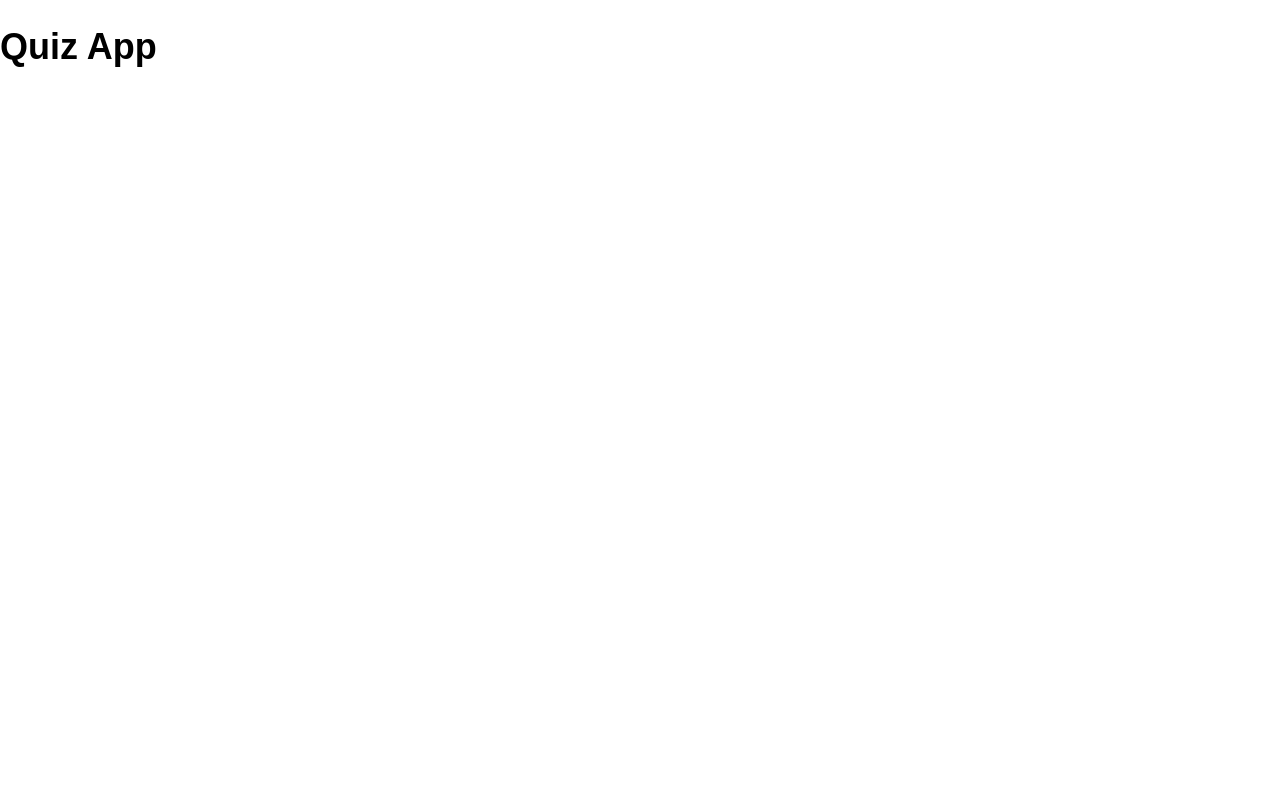
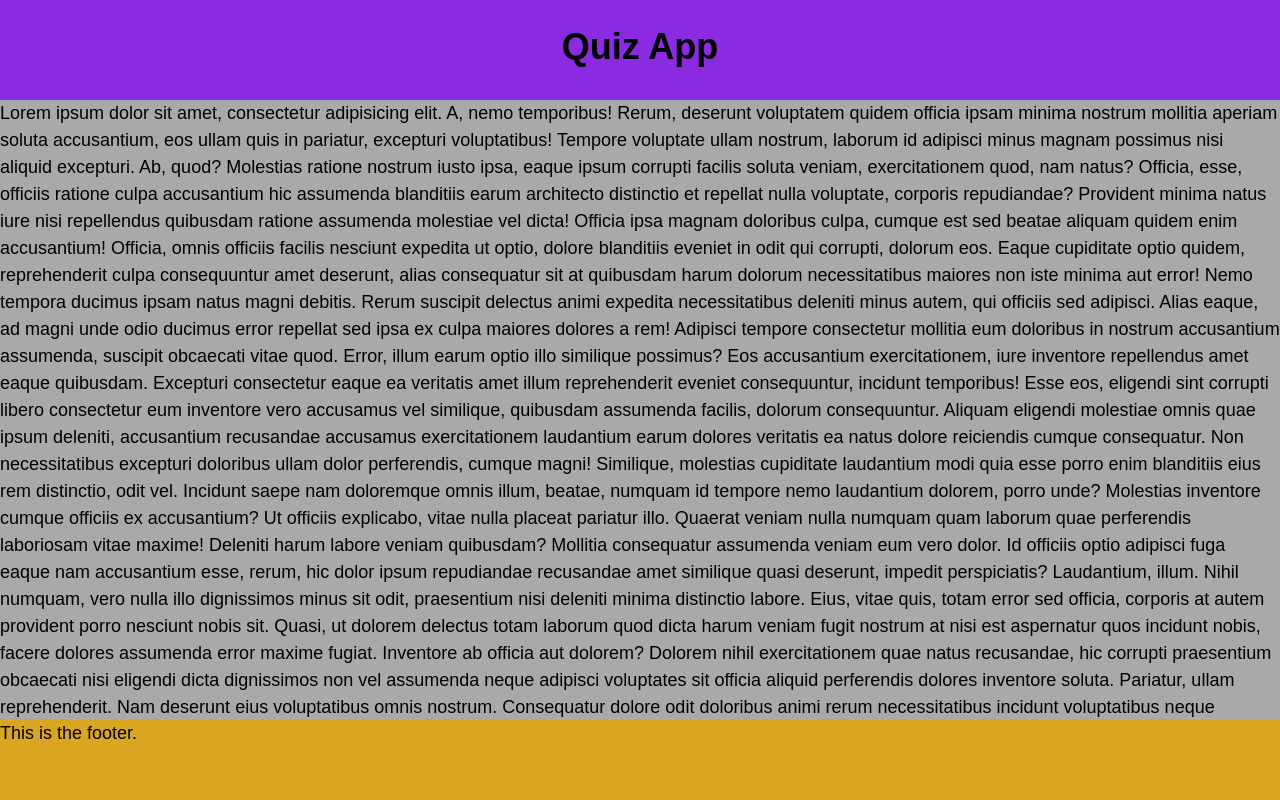
Before and after one commit to luziehtan/quiz-app, a website: page index.html in a window 1280 px wide. Drawn offline with Linux system fonts and the light colour scheme.

Commit message:
Style add-grid

```diff
--- a/index.html
+++ b/index.html
@@ -6,7 +6,77 @@
     <title>Quiz App</title>
     <link rel="stylesheet" href="styles/index.css" />
   </head>
-  <body>
-    <h1>Quiz App</h1>
+  <body class="app-grid">
+    <header class="app-grid__heading">
+      <h1 class="app-grid__header">Quiz App</h1>
+    </header>
+    <main class="app-grid__content">
+      Lorem ipsum dolor sit amet, consectetur adipisicing elit. A, nemo
+      temporibus! Rerum, deserunt voluptatem quidem officia ipsam minima nostrum
+      mollitia aperiam soluta accusantium, eos ullam quis in pariatur, excepturi
+      voluptatibus! Tempore voluptate ullam nostrum, laborum id adipisci minus
+      magnam possimus nisi aliquid excepturi. Ab, quod? Molestias ratione
+      nostrum iusto ipsa, eaque ipsum corrupti facilis soluta veniam,
+      exercitationem quod, nam natus? Officia, esse, officiis ratione culpa
+      accusantium hic assumenda blanditiis earum architecto distinctio et
+      repellat nulla voluptate, corporis repudiandae? Provident minima natus
+      iure nisi repellendus quibusdam ratione assumenda molestiae vel dicta!
+      Officia ipsa magnam doloribus culpa, cumque est sed beatae aliquam quidem
+      enim accusantium! Officia, omnis officiis facilis nesciunt expedita ut
+      optio, dolore blanditiis eveniet in odit qui corrupti, dolorum eos. Eaque
+      cupiditate optio quidem, reprehenderit culpa consequuntur amet deserunt,
+      alias consequatur sit at quibusdam harum dolorum necessitatibus maiores
+      non iste minima aut error! Nemo tempora ducimus ipsam natus magni debitis.
+      Rerum suscipit delectus animi expedita necessitatibus deleniti minus
+      autem, qui officiis sed adipisci. Alias eaque, ad magni unde odio ducimus
+      error repellat sed ipsa ex culpa maiores dolores a rem! Adipisci tempore
+      consectetur mollitia eum doloribus in nostrum accusantium assumenda,
+      suscipit obcaecati vitae quod. Error, illum earum optio illo similique
+      possimus? Eos accusantium exercitationem, iure inventore repellendus amet
+      eaque quibusdam. Excepturi consectetur eaque ea veritatis amet illum
+      reprehenderit eveniet consequuntur, incidunt temporibus! Esse eos,
+      eligendi sint corrupti libero consectetur eum inventore vero accusamus vel
+      similique, quibusdam assumenda facilis, dolorum consequuntur. Aliquam
+      eligendi molestiae omnis quae ipsum deleniti, accusantium recusandae
+      accusamus exercitationem laudantium earum dolores veritatis ea natus
+      dolore reiciendis cumque consequatur. Non necessitatibus excepturi
+      doloribus ullam dolor perferendis, cumque magni! Similique, molestias
+      cupiditate laudantium modi quia esse porro enim blanditiis eius rem
+      distinctio, odit vel. Incidunt saepe nam doloremque omnis illum, beatae,
+      numquam id tempore nemo laudantium dolorem, porro unde? Molestias
+      inventore cumque officiis ex accusantium? Ut officiis explicabo, vitae
+      nulla placeat pariatur illo. Quaerat veniam nulla numquam quam laborum
+      quae perferendis laboriosam vitae maxime! Deleniti harum labore veniam
+      quibusdam? Mollitia consequatur assumenda veniam eum vero dolor. Id
+      officiis optio adipisci fuga eaque nam accusantium esse, rerum, hic dolor
+      ipsum repudiandae recusandae amet similique quasi deserunt, impedit
+      perspiciatis? Laudantium, illum. Nihil numquam, vero nulla illo
+      dignissimos minus sit odit, praesentium nisi deleniti minima distinctio
+      labore. Eius, vitae quis, totam error sed officia, corporis at autem
+      provident porro nesciunt nobis sit. Quasi, ut dolorem delectus totam
+      laborum quod dicta harum veniam fugit nostrum at nisi est aspernatur quos
+      incidunt nobis, facere dolores assumenda error maxime fugiat. Inventore ab
+      officia aut dolorem? Dolorem nihil exercitationem quae natus recusandae,
+      hic corrupti praesentium obcaecati nisi eligendi dicta dignissimos non vel
+      assumenda neque adipisci voluptates sit officia aliquid perferendis
+      dolores inventore soluta. Pariatur, ullam reprehenderit. Nam deserunt eius
+      voluptatibus omnis nostrum. Consequatur dolore odit doloribus animi rerum
+      necessitatibus incidunt voluptatibus neque molestiae iure impedit aperiam
+      itaque quas soluta magni accusamus consequuntur dolores, laudantium fugiat
+      repudiandae? Exercitationem nobis consequuntur laborum perspiciatis cumque
+      aperiam. Nulla natus vitae reiciendis, fugiat quaerat nam adipisci dolores
+      explicabo quam unde. Quibusdam voluptas harum asperiores repudiandae ab,
+      accusamus vel vitae fuga quam. Harum quam labore dolorem porro quidem
+      cupiditate accusamus provident. Deleniti voluptatem quis, perspiciatis
+      odio tenetur vero voluptates accusantium nam eos, quos blanditiis
+      temporibus, vitae aperiam a modi fuga consequatur veritatis? Architecto
+      eos earum quasi. Modi quo rerum tenetur quidem adipisci magnam alias
+      dignissimos vel, a nostrum numquam architecto illum debitis eum ipsam. Sit
+      quas nam neque beatae atque doloribus aspernatur. Veritatis sunt maiores
+      accusamus. Asperiores similique placeat mollitia illo officiis sint enim
+      quasi ea accusamus aperiam totam impedit necessitatibus quidem, corporis
+      est sunt eveniet id in blanditiis expedita? Error, nobis.
+    </main>
+    <footer class="app-grid__navigation">This is the footer.</footer>
   </body>
 </html>
--- /dev/null
+++ b/styles/app-grid.css
@@ -0,0 +1,23 @@
+.app-grid {
+  display: grid;
+  background: hotpink;
+  grid-template-rows: 100px auto 80px;
+  height: 100vh;
+}
+
+.app-grid__heading {
+  background: blueviolet;
+}
+
+.app-grid__header {
+  text-align: center;
+}
+
+.app-grid__content {
+  background: darkgrey;
+  overflow: auto;
+}
+
+.app-grid__navigation {
+  background: goldenrod;
+}
--- a/styles/index.css
+++ b/styles/index.css
@@ -1 +1,2 @@
 @import '_base.css';
+@import 'app-grid.css';
```
